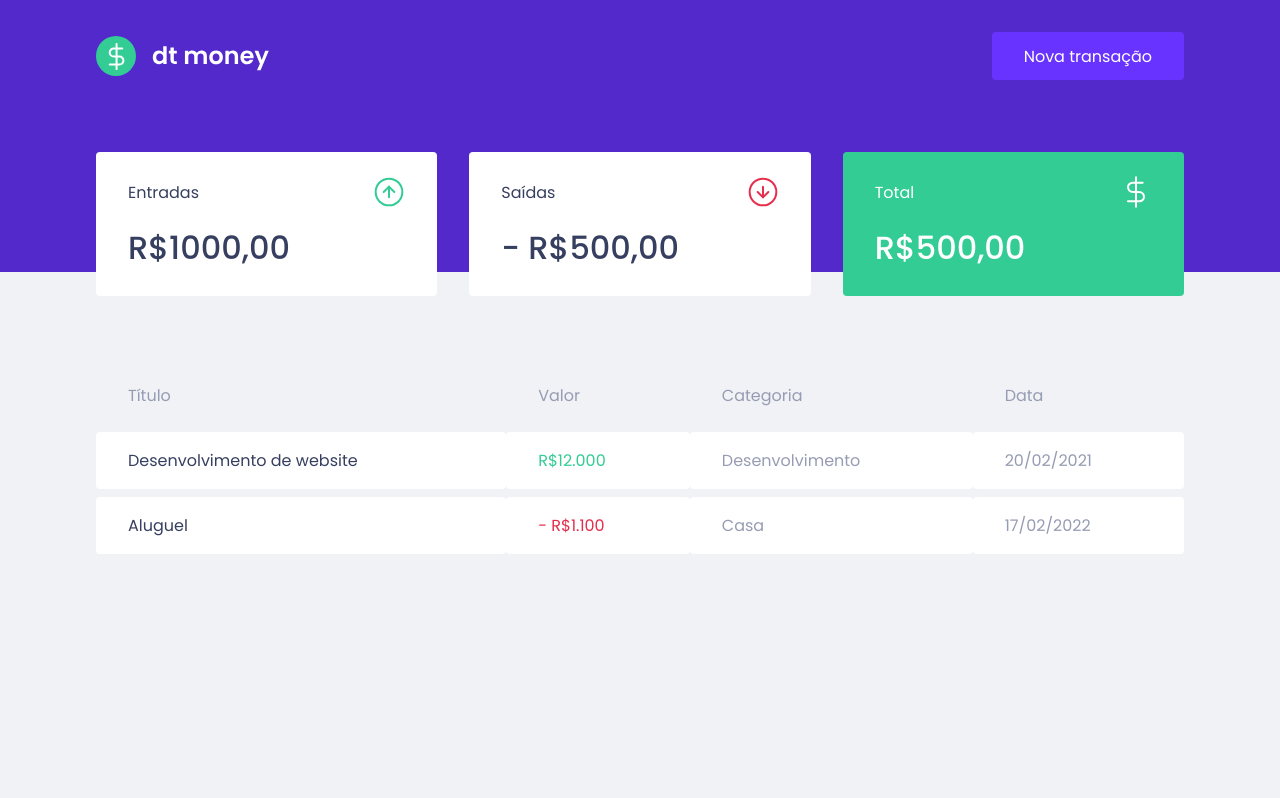
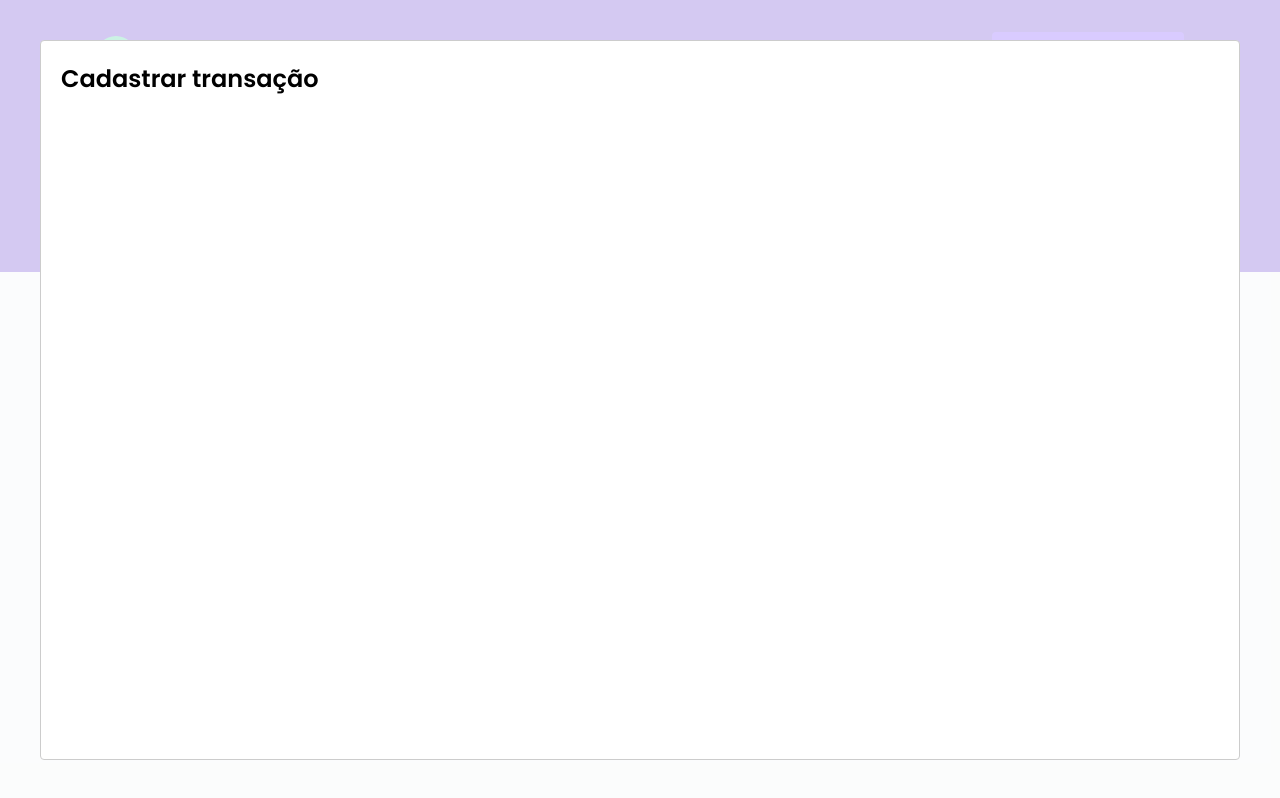
Before and after one commit to danielcbranco/banco, a React (Create React App) app: page / in a window 1280 px wide. Both pictures are taken after a click on the button "Nova transação". Built offline with nearby package versions, Linux system fonts and the light colour scheme; no server answers; what miragejs would draw is missing.

Commit message:
9 commit

```diff
--- a/package.json
+++ b/package.json
@@ -20,6 +20,7 @@
     "@types/node": "^16.11.33",
     "@types/react": "^18.0.8",
     "@types/react-dom": "^18.0.3",
+    "@types/react-modal": "^3.13.1",
     "@types/styled-components": "^5.1.25",
     "typescript": "^4.6.4"
   },
--- a/src/App.tsx
+++ b/src/App.tsx
@@ -1,12 +1,34 @@
+import Modal from 'react-modal';
 import { Header } from "./components/Header";
 import { Dashboard } from "./components/Dashboard";
 import { GlobalStyle } from "./styles/global";
+import { useState } from 'react';
+
+Modal.setAppElement('#root');
 
 export function App() {
+  const [isNewTransactionModalOpen, setIsNewTransactionModal] = useState(false);
+
+  function handleOpenNewTransactionModal() {
+    setIsNewTransactionModal(true);
+  }
+
+  function handleCloseNewTransactionModal() {
+    setIsNewTransactionModal(false);
+  }
+
   return (
     <>
-      <Header />
+      <Header onOpenNewTransactionModal={handleOpenNewTransactionModal} />
       <Dashboard />
+
+      <Modal
+        isOpen={isNewTransactionModalOpen}
+        onRequestClose={handleCloseNewTransactionModal}
+      >
+        <h2>Cadastrar transação</h2>
+      </Modal>
+
       <GlobalStyle />
     </>
   );
--- a/src/components/Header/index.tsx
+++ b/src/components/Header/index.tsx
@@ -1,12 +1,19 @@
 import logoImg from '../../assets/logo.svg'
+
 import { Container, Content } from './styles'
 
-export function Header() {
+interface HeaderProps {
+  onOpenNewTransactionModal: () => void;
+}
+
+export function Header({ onOpenNewTransactionModal }: HeaderProps) {
+
+
   return (
     <Container>
       <Content>
         <img src={logoImg} alt="leng bank" />
-        <button type="button">
+        <button type="button" onClick={onOpenNewTransactionModal}>
           Nova transação
         </button>
       </Content>
```
Also changed, not shown: 1 other file (tests, documents, lock files or other folders).
